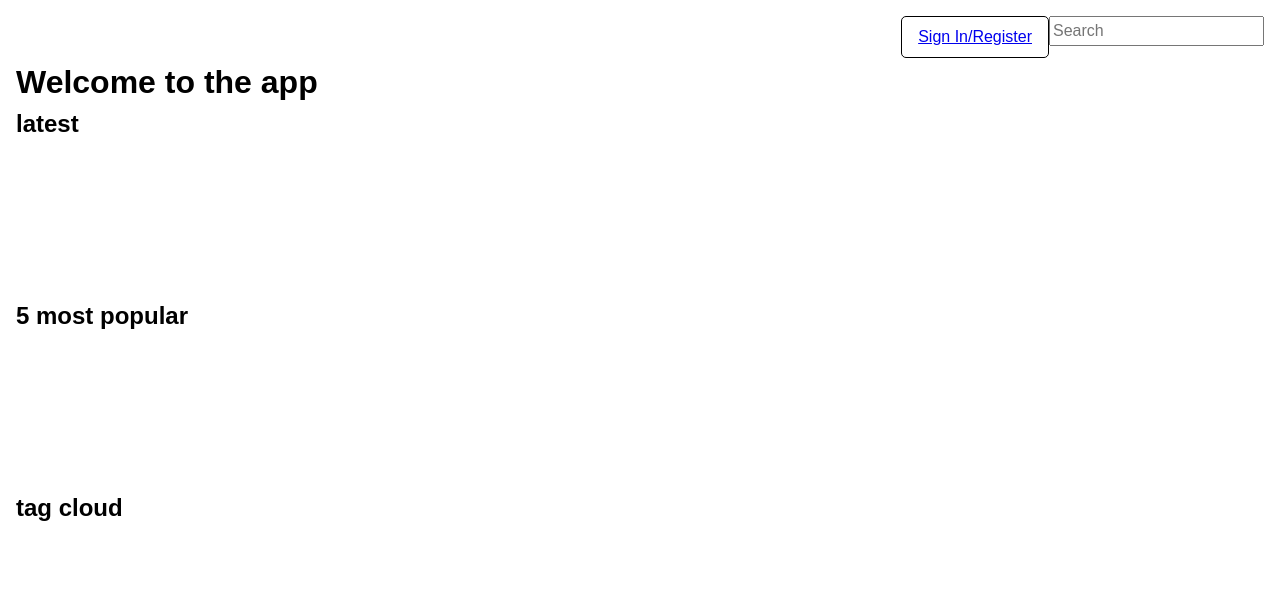
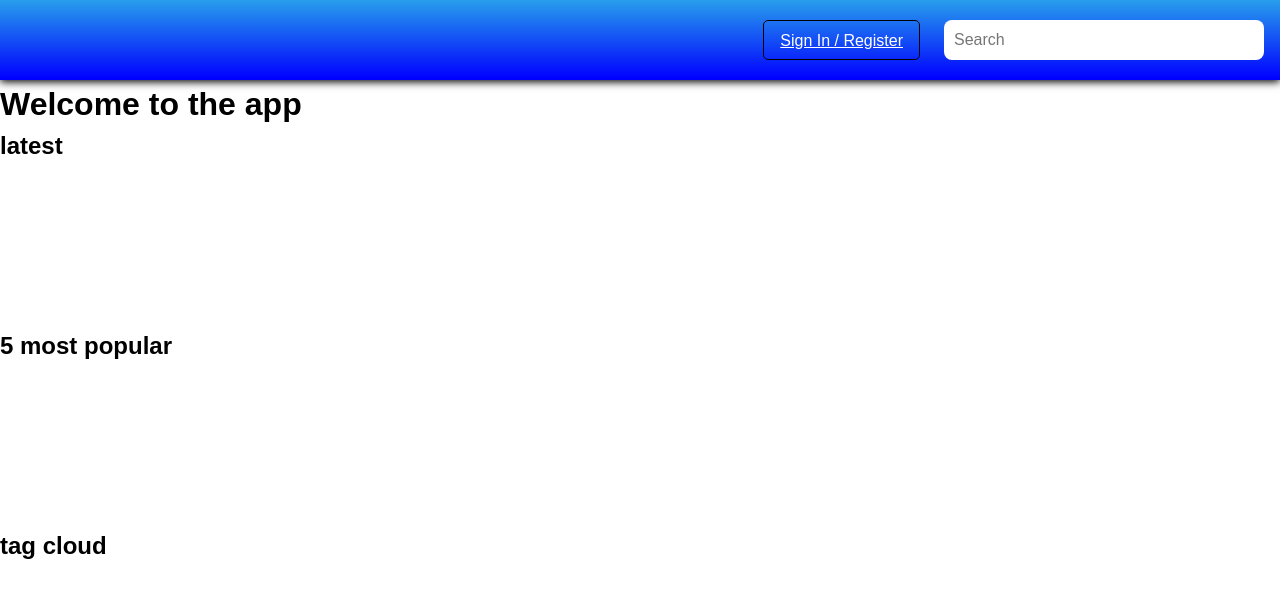
Before and after one commit to RuxCastillo/course-project, a React (Vite) app in the folder frontend/: page / in a window 1280 px wide. Shown: the top 598 px of the page. Built offline with nearby package versions, Linux system fonts and the light colour scheme; no server answers.

Commit message:
starting with sass a little

```diff
--- a/frontend/src/App.jsx
+++ b/frontend/src/App.jsx
@@ -47,14 +47,14 @@ function App() {
 	}
 
 	return (
-		<main className="app__main">
+		<div id="app__main">
 			<nav className="app__navbar">
 				{state.isAuth && <Link to="/user">Profile</Link>}
 				{state.isAuth ? (
 					<button onClick={handleSignOut}>sign out</button>
 				) : (
 					<Link to="/login" className="app__sign">
-						Sign In/Register
+						Sign In / Register
 					</Link>
 				)}
 				<Search />
@@ -70,7 +70,7 @@ function App() {
 			<section className="app__section">
 				<h2 className="app__h2">tag cloud</h2>
 			</section>
-		</main>
+		</div>
 	);
 }
 
--- a/frontend/src/CreateTemplate.jsx
+++ b/frontend/src/CreateTemplate.jsx
@@ -42,6 +42,13 @@ export default function CreateTemplate() {
 		setTag('');
 	}
 
+	function removeTag(tagIdx) {
+		const updatedTags = [...template.tags];
+		updatedTags.splice(tagIdx, 1);
+		console.log(updatedTags);
+		setTemplate({ ...template, tags: updatedTags });
+	}
+
 	function handleTagInput(event) {
 		setTag(event.target.value);
 	}
@@ -52,13 +59,18 @@ export default function CreateTemplate() {
 			question: '',
 			type: 'single',
 			checkbox: [],
-			order: 0,
+			order: orderFunc(),
 		};
 		setTemplate({
 			...template,
 			questions: [...template.questions, question],
 		});
 		console.log(template.questions);
+	}
+
+	function orderFunc() {
+		const order = template.questions.length;
+		return order;
 	}
 
 	function changeTypeQuestion(str, idx) {
@@ -124,6 +136,8 @@ export default function CreateTemplate() {
 					addTag={addTag}
 					handleTagInput={handleTagInput}
 					tag={tag}
+					tags={template.tags}
+					removeTag={removeTag}
 				/>
 			)}
 			{section === 'questions' && (
--- a/frontend/src/Search.jsx
+++ b/frontend/src/Search.jsx
@@ -1,7 +1,7 @@
 export default function Search() {
 	return (
 		<div className="search">
-			<input type="text" placeholder="Search" />
+			<input type="text" placeholder="Search" className="search__input" />
 		</div>
 	);
 }
--- a/frontend/src/sectionsTemplate/General.jsx
+++ b/frontend/src/sectionsTemplate/General.jsx
@@ -4,6 +4,8 @@ export default function General({
 	addTag,
 	handleTagInput,
 	tag,
+	tags,
+	removeTag,
 }) {
 	return (
 		<section>
@@ -21,6 +23,15 @@ export default function General({
 				<label htmlFor="tags">Add</label>
 				<input type="text" onChange={handleTagInput} value={tag} id="tags" />
 				<button onClick={addTag}>Add</button>
+				<ul>
+					{tags.map((tag, idx) => {
+						return (
+							<li key={idx}>
+								{tag} <button onClick={() => removeTag(idx)}>Remove</button>
+							</li>
+						);
+					})}
+				</ul>
 			</div>
 			<div>
 				<label htmlFor="restricted">
--- a/frontend/src/styles/base.sass
+++ b/frontend/src/styles/base.sass
@@ -1,5 +1,17 @@
+html
+    margin: 0
+    padding: 0
+    max-width: 100vw
+
 body
     padding: 0
+    margin: 0
+    display: flex
+    justify-content: center
+    align-content: center
 
 #root
     padding: 0 !important
+    margin: 0
+    isolation: isolate
+    min-width: 100%
--- a/frontend/src/styles/components/App.sass
+++ b/frontend/src/styles/components/App.sass
@@ -1,19 +1,29 @@
-.app__main
+
+#app__main
     text-align: start
     display: flex
     flex-direction: column
-    padding: 1rem
     height: 100vh
+    width: 100vw
+    margin: 0
+    min-width: 100vw
+    max-width: 100vw
 
 .app__navbar
     display: flex
-    width: 100%
     justify-content: end
+    height: 5rem
+    background-image: linear-gradient(to bottom,#289eec, blue)
+    border-bottom: 1px solid blue
+    box-shadow: 0 2px 8px black
 
 .app__sign
     padding: .5rem 1rem
     border: 1px solid #000
     border-radius: 5px
+    height: 2.5rem
+    margin: auto .5rem
+    color: white
 
 .app__section
     height: 25%
--- /dev/null
+++ b/frontend/src/styles/components/Search.sass
@@ -0,0 +1,13 @@
+.search
+    padding: 1rem
+    margin: auto 0
+
+.search__input
+    width: 20rem
+    height: 2.5rem
+    border-radius: 8px
+    outline: 0
+    border: 0
+
+    &::placeholder
+        padding-left: .5rem
--- a/frontend/src/styles/main.css
+++ b/frontend/src/styles/main.css
@@ -40,12 +40,25 @@ h6 {
   overflow-wrap: break-word;
 }
 
+html {
+  margin: 0;
+  padding: 0;
+  max-width: 100vw;
+}
+
 body {
   padding: 0;
+  margin: 0;
+  display: flex;
+  justify-content: center;
+  align-content: center;
 }
 
 #root {
   padding: 0 !important;
+  margin: 0;
+  isolation: isolate;
+  min-width: 100%;
 }
 
 .start__main {
@@ -172,28 +185,53 @@ body {
   margin-right: 0.5rem;
 }
 
-.app__main {
+#app__main {
   text-align: start;
   display: flex;
   flex-direction: column;
-  padding: 1rem;
   height: 100vh;
+  width: 100vw;
+  margin: 0;
+  min-width: 100vw;
+  max-width: 100vw;
 }
 
 .app__navbar {
   display: flex;
-  width: 100%;
   justify-content: end;
+  height: 5rem;
+  background-image: linear-gradient(to bottom, #289eec, blue);
+  border-bottom: 1px solid blue;
+  box-shadow: 0 2px 8px black;
 }
 
 .app__sign {
   padding: 0.5rem 1rem;
   border: 1px solid #000;
   border-radius: 5px;
+  height: 2.5rem;
+  margin: auto 0.5rem;
+  color: white;
 }
 
 .app__section {
   height: 25%;
 }
 
+.search {
+  padding: 1rem;
+  margin: auto 0;
+}
+
+.search__input {
+  width: 20rem;
+  height: 2.5rem;
+  border-radius: 8px;
+  outline: 0;
+  border: 0;
+}
+.search__input::placeholder {
+  padding-left: 0.5rem;
+}
+
 /*# sourceMappingURL=main.css.map */
--- a/frontend/src/styles/main.sass
+++ b/frontend/src/styles/main.sass
@@ -3,3 +3,4 @@
 @use './components/Start'
 @use './components/Login'
 @use './components/App'
+@use './components/Search'
```
Also changed, not shown: 1 other file (tests, documents, lock files or other folders).
